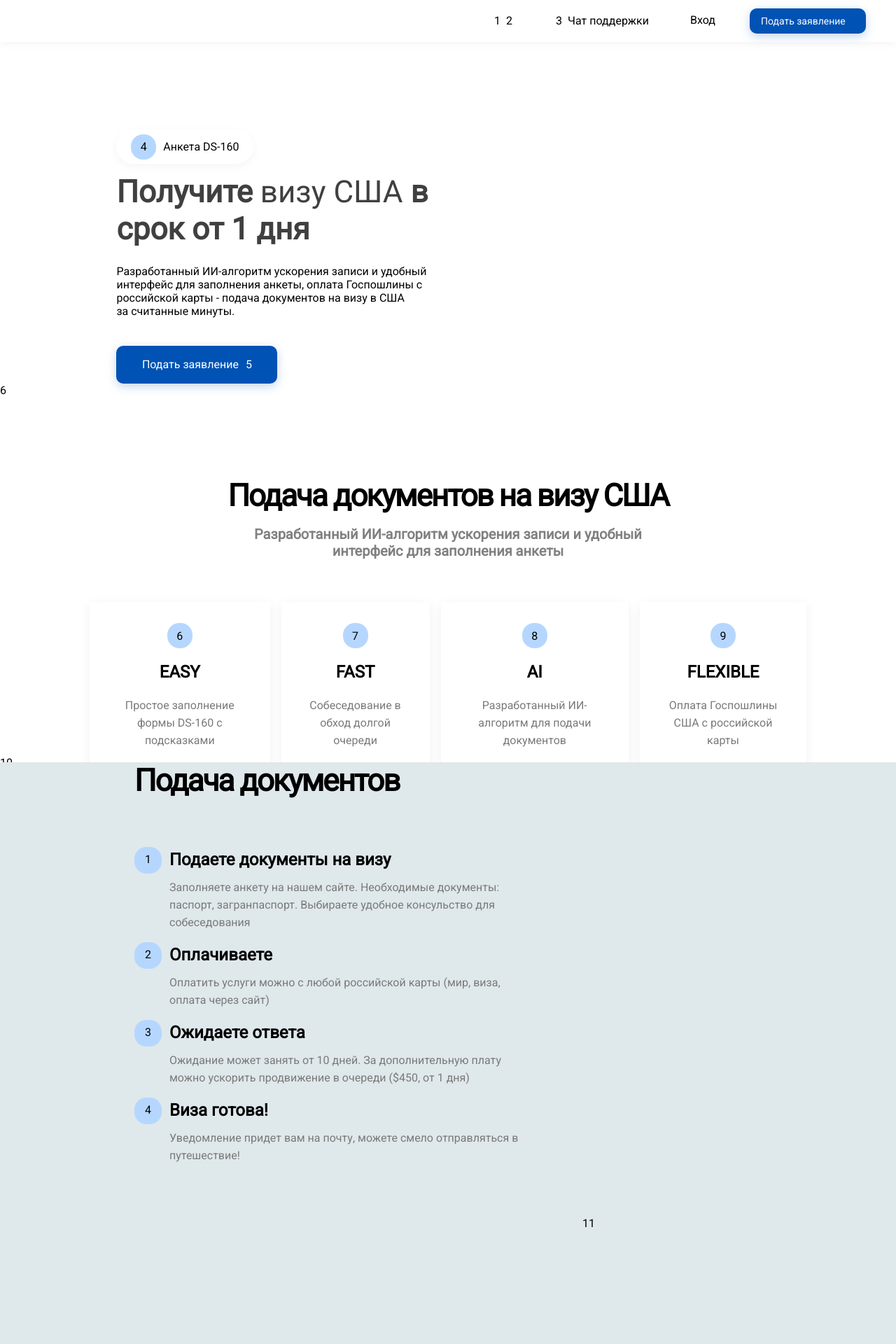
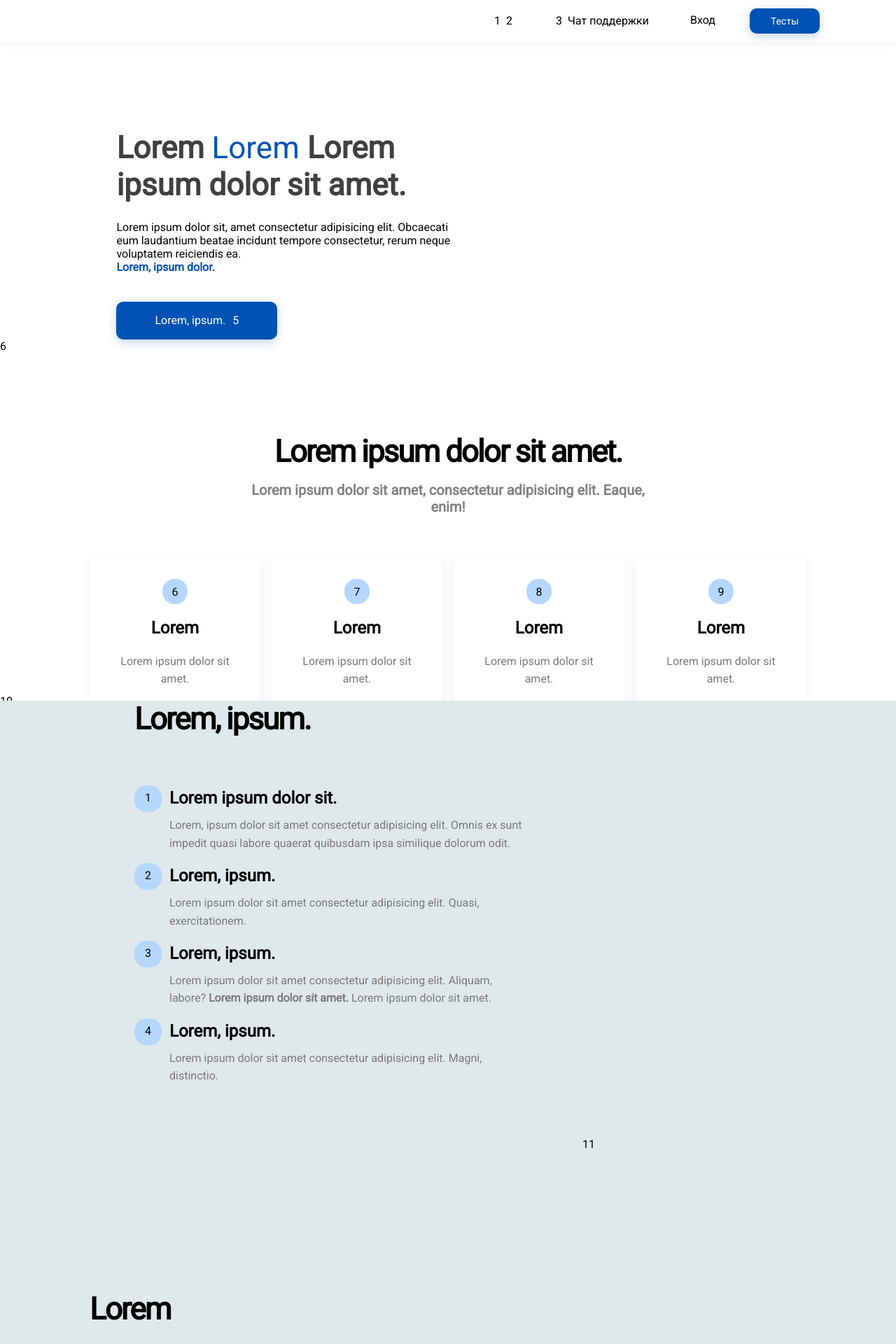
Before and after one commit to FrowningCat/psychology-tests, a React (Vite) app: page / in a window 1280 px wide. Shown: the top 1920 px of the page at 70% size. Built offline with nearby package versions, Linux system fonts and the light colour scheme.

Commit message:
small fix lending page

```diff
--- a/src/components/Lending/Lending.jsx
+++ b/src/components/Lending/Lending.jsx
@@ -26,39 +26,33 @@ export default function lending() {
                         </div>
                     </Link>
                 </div>
-                <Link to={'/authorization'} className="link_btn">
+                <Link to={'/personalAccount'} className="link_btn">
                     <div className="landing__header__button">
-                        <text className="link">Подать заявление</text>
+                        <text className="link">Тесты</text>
                     </div>
                 </Link>
             </header>
             <main className="landing__main">
                 <div className="landing__main__topDiv">
                     <div className="landing__main__topBlok">
-                        <div className="landing__main__typeOfQuestionnaire">
-                            <div className="landing__main__Clipboard">
-                                <div>4</div>
-                            </div>
-                            <text> Анкета DS-160</text>
-                        </div>
                         <div className="landing__main__topBlokTitle">
-                            Получите{' '}
-                            <text className="additionalColor">визу США</text> в
-                            срок от 1 дня
+                            Lorem <text className="additionalColor">Lorem</text>{' '}
+                            Lorem ipsum dolor sit amet.
                         </div>
                         <div className="main__topBlokText">
-                            Разработанный ИИ-алгоритм ускорения записи и удобный
-                            интерфейс для заполнения анкеты, оплата Госпошлины с
-                            российской карты - подача документов на визу в США
+                            Lorem ipsum dolor sit, amet consectetur adipisicing
+                            elit. Obcaecati eum laudantium beatae incidunt
+                            tempore consectetur, rerum neque voluptatem
+                            reiciendis ea.
                             <br />
                             <text className="additionalColor additionalWeight">
-                                за считанные минуты.
+                                Lorem, ipsum dolor.
                             </text>
                         </div>
                     </div>
                     <Link to={'/authorization'} className="link_btn">
                         <div className="landing__main__topButton link">
-                            <text>Подать заявление</text>
+                            <text>Lorem, ipsum.</text>
                             <div>5</div>
                         </div>
                     </Link>
@@ -67,11 +61,11 @@ export default function lending() {
                 <div className="landing__main__info">
                     <div className="landing__main__infoTitle">
                         <text className="landing__main__title">
-                            Подача документов на визу США
+                            Lorem ipsum dolor sit amet.
                         </text>
                         <text className="landing__main__infoText">
-                            Разработанный ИИ-алгоритм ускорения записи и удобный
-                            интерфейс для заполнения анкеты
+                            Lorem ipsum dolor sit amet, consectetur adipisicing
+                            elit. Eaque, enim!
                         </text>
                     </div>
                     <div className="landing__main__infoBlock">
@@ -80,10 +74,10 @@ export default function lending() {
                                 <div>6</div>
                             </div>
                             <div className="landing__main__infoBlockTitle">
-                                EASY
+                                Lorem
                             </div>
                             <div className="landing__main__infoBlockText">
-                                Простое заполнение формы DS-160 с подсказками
+                                Lorem ipsum dolor sit amet.
                             </div>
                         </div>
                         <div className="landing__main__infoDiv">
@@ -91,10 +85,10 @@ export default function lending() {
                                 <div>7</div>
                             </div>
                             <div className="landing__main__infoBlockTitle">
-                                FAST
+                                Lorem
                             </div>
                             <div className="landing__main__infoBlockText">
-                                Собеседование в обход долгой очереди
+                                Lorem ipsum dolor sit amet.
                             </div>
                         </div>
                         <div className="landing__main__infoDiv">
@@ -102,10 +96,10 @@ export default function lending() {
                                 <div>8</div>
                             </div>
                             <div className="landing__main__infoBlockTitle">
-                                AI
+                                Lorem
                             </div>
                             <div className="landing__main__infoBlockText">
-                                Разработанный ИИ-алгоритм для подачи документов
+                                Lorem ipsum dolor sit amet.
                             </div>
                         </div>
                         <div className="landing__main__infoDiv">
@@ -113,10 +107,10 @@ export default function lending() {
                                 <div>9</div>
                             </div>
                             <div className="landing__main__infoBlockTitle">
-                                FLEXIBLE
+                                Lorem
                             </div>
                             <div className="landing__main__infoBlockText">
-                                Оплата Госпошлины США с российской карты
+                                Lorem ipsum dolor sit amet.
                             </div>
                         </div>
                     </div>
@@ -125,7 +119,7 @@ export default function lending() {
                 <div className="landing__main__foooter">
                     <div className="landing__main__submissionOfBocuments">
                         <div className="landing__main__title">
-                            Подача документов
+                            Lorem, ipsum.
                         </div>
                         <div className="landing__main__submissionOfBocumentsStages">
                             <div className="landing__main__submissionOfBocumentsStage">
@@ -134,13 +128,13 @@ export default function lending() {
                                 </div>
                                 <div className="landing__main__stageDiv">
                                     <div className="landing__main__stageTitle">
-                                        Подаете документы на визу
+                                        Lorem ipsum dolor sit.
                                     </div>
                                     <div className="landing__main__stageText">
-                                        Заполняете анкету на нашем сайте.
-                                        Необходимые документы: паспорт,
-                                        загранпаспорт. Выбираете удобное
-                                        консульство для собеседования
+                                        Lorem, ipsum dolor sit amet consectetur
+                                        adipisicing elit. Omnis ex sunt impedit
+                                        quasi labore quaerat quibusdam ipsa
+                                        similique dolorum odit.
                                     </div>
                                 </div>
                             </div>
@@ -150,11 +144,11 @@ export default function lending() {
                                 </div>
                                 <div className="landing__main__stageDiv">
                                     <div className="landing__main__stageTitle">
-                                        Оплачиваете
+                                        Lorem, ipsum.
                                     </div>
                                     <div className="landing__main__stageText">
-                                        Оплатить услуги можно с любой российской
-                                        карты (мир, виза, оплата через сайт)
+                                        Lorem ipsum dolor sit amet consectetur
+                                        adipisicing elit. Quasi, exercitationem.
                                     </div>
                                 </div>
                             </div>
@@ -164,15 +158,15 @@ export default function lending() {
                                 </div>
                                 <div className="landing__main__stageDiv">
                                     <div className="landing__main__stageTitle">
-                                        Ожидаете ответа
+                                        Lorem, ipsum.
                                     </div>
                                     <div className="landing__main__stageText">
-                                        Ожидание может занять от 10 дней. За
-                                        дополнительную плату{' '}
+                                        Lorem ipsum dolor sit amet consectetur
+                                        adipisicing elit. Aliquam, labore?{' '}
                                         <text className="landing__additionalColor additionalWeight">
-                                            можно ускорить продвижение в очереди
+                                            Lorem ipsum dolor sit amet.
                                         </text>{' '}
-                                        ($450, от 1 дня)
+                                        Lorem ipsum dolor sit amet.
                                     </div>
                                 </div>
                             </div>
@@ -182,11 +176,11 @@ export default function lending() {
                                 </div>
                                 <div className="landing__main__stageDiv">
                                     <div className="landing__main__stageTitle">
-                                        Виза готова!
+                                        Lorem, ipsum.
                                     </div>
                                     <div className="landing__main__stageText">
-                                        Уведомление придет вам на почту, можете
-                                        смело отправляться в путешествие!
+                                        Lorem ipsum dolor sit amet consectetur
+                                        adipisicing elit. Magni, distinctio.
                                     </div>
                                 </div>
                             </div>
@@ -194,47 +188,43 @@ export default function lending() {
                     </div>
                     <div className="landing__main__iPhone">11</div>
                     <div className="landing__main__faq">
-                        <div className="landing__main__title">FAQ</div>
+                        <div className="landing__main__title">Lorem</div>
                         <div className="landing__main__faqDetails">
                             <details>
                                 <summary>
-                                    Сколько делают визу США?{' '}
+                                    Lorem ipsum dolor sit amet.{' '}
                                     <div className="chevron link">12</div>
                                 </summary>
                                 <div>
-                                    После приема документов на визу, консульство
-                                    берет время на их обработку и проверку. Как
-                                    правило, срок выдачи составляет около
-                                    недели. <br />В период наибольшей
-                                    загруженности инстанции этот период может
-                                    растягиваться по времени до 10-14 дней.
+                                    Lorem ipsum, dolor sit amet consectetur
+                                    adipisicing elit. Quibusdam, earum. <br />В
+                                    период наибольшей загруженности инстанции
+                                    этот период может растягиваться по времени
+                                    до 10-14 дней.
                                     <br />
-                                    Сотрудничая с нами можно ускорить процесс,
-                                    доплатив за срочность. В этом случае{' '}
+                                    Lorem ipsum dolor sit amet consectetur
+                                    adipisicing elit. Nemo, eveniet!{' '}
                                     <text className="additionalColor">
-                                        есть шанс получить визу в течение 3 дней
-                                        или при необходимости даже в течение 1
-                                        дня.
+                                        Lorem ipsum dolor sit amet, consectetur
+                                        adipisicing elit. Laboriosam, similique!
                                     </text>
                                 </div>
                             </details>
                             <details>
                                 <summary>
-                                    На сколько дают визу США?{' '}
+                                    Lorem ipsum dolor sit amet consectetur
+                                    adipisicing elit. Ipsa, voluptates?{' '}
                                     <div className="chevron link">13</div>
                                 </summary>
                                 <div>
-                                    Lorem ipsum dolor sit amet consectetur
-                                    adipisicing elit. Nobis pariatur
-                                    necessitatibus fugiat quae ipsam totam,
-                                    autem iusto, commodi vero mollitia ab
-                                    similique, quos consequuntur? Quam similique
-                                    velit expedita commodi accusantium?
+                                    Lorem ipsum dolor sit amet consectetur,
+                                    adipisicing elit. Vero nulla labore aliquid
+                                    ratione vel ab odio tempora odit quae magni?
                                 </div>
                             </details>
                             <details>
                                 <summary>
-                                    Что нужно для визы США?{' '}
+                                    Lorem ipsum dolor sit amet.{' '}
                                     <div className="chevron link">14</div>
                                 </summary>
                                 <div>
@@ -248,8 +238,8 @@ export default function lending() {
                             </details>
                             <details>
                                 <summary>
-                                    Размер консульского и сервисного сбора на
-                                    визу США?
+                                    Lorem ipsum dolor sit amet consectetur,
+                                    adipisicing elit. Dolorem, atque.
                                     <div className="chevron link">15</div>
                                 </summary>
                                 <div>
@@ -263,7 +253,7 @@ export default function lending() {
                             </details>
                             <details>
                                 <summary>
-                                    Какие типы визы бывают?{' '}
+                                    Lorem ipsum dolor sit amet.{' '}
                                     <div className="chevron link">16</div>
                                 </summary>
                                 <div>
@@ -279,17 +269,17 @@ export default function lending() {
                     </div>
                     <div className="landing__main__questions">
                         <div className="landing__main__title">
-                            Остались вопросы?
+                            Lorem ipsum dolor sit amet.
                         </div>
                         <div className="landing__main__questionsMain">
                             <div className="landing__main__questionsText">
-                                Напишите нам в телеграм
+                                Lorem ipsum dolor sit amet.
                             </div>
                             <Link to={'https://t.me/Frowning_Cat'}>
                                 <div className="landing__main__questionsButton link">
                                     <div>17</div>
                                     <text className="landing__main__questionsButtonText">
-                                        Чат поддержки
+                                        Lorem ipsum.
                                     </text>
                                 </div>
                             </Link>
@@ -297,6 +287,29 @@ export default function lending() {
                     </div>
                 </div>
             </main>
+            <footer className="landing__footer">
+                <div className="landing__footer__divText1">
+                    <Link to={'https://t.me/Frowning_Cat'}>
+                        <text className="landing__footer__telegram">
+                            <div>18</div>
+                            Чат поддержки
+                        </text>
+                    </Link>
+                    <text>©2024. Все права защищены</text>
+                    <Link to={'https://t.me/Frowning_Cat'}>
+                        <text>Условия использования сервиса</text>
+                    </Link>
+                    <Link to={'https://t.me/Frowning_Cat'}>
+                        <text>Политика конфиденциальности</text>
+                    </Link>
+                </div>
+                <div className="landing__footer__divText2">
+                    <text>
+                        Сайт не является публичной офертой согласно положениям
+                        статьи 437 ГК РФ. ИП ..ОГРНИП 317505300078169
+                    </text>
+                </div>
+            </footer>
         </div>
     );
 }
--- a/src/components/Lending/lending.css
+++ b/src/components/Lending/lending.css
@@ -1,5 +1,13 @@
 .link:hover {
   cursor: pointer;
+}
+
+.additionalColor {
+  color: #0052b4;
+}
+
+.additionalWeight {
+  font-weight: 600;
 }
 
 .landing__header {
@@ -33,7 +41,7 @@
 }
 .landing__header__button {
   height: 36px;
-  width: 150px;
+  width: 100px;
   display: flex;
   color: #fff;
   background: #0052b4;
@@ -45,8 +53,9 @@
   font-size: 14px;
   line-height: 20px;
   gap: 10px;
-  padding-left: 16px;
   transition: background-color 1s;
+  box-sizing: border-box;
+  justify-content: center;
 }
 .landing__header__button:hover {
   background-color: #bdc0c3;
@@ -66,17 +75,6 @@
   border-radius: 17px;
   justify-content: center;
   align-items: center;
-}
-.landing__main__typeOfQuestionnaire {
-  width: 196px;
-  height: 49px;
-  display: flex;
-  align-items: center;
-  justify-content: center;
-  gap: 10px;
-  background-color: #fff;
-  border-radius: 46px;
-  filter: drop-shadow(0px 4px 6px rgba(0, 0, 0, 0.04));
 }
 .landing__main__topBlok {
   display: grid;
@@ -300,4 +298,33 @@
   font-size: 16px;
   line-height: 21.86px;
   color: #fff;
+}
+.landing__footer {
+  background-color: #081627;
+  height: 100px;
+  font-size: 14px;
+  line-height: 19.12px;
+  color: #7a7a7a;
+  display: grid;
+}
+.landing__footer__divText1 {
+  width: 70%;
+  margin: auto;
+  display: flex;
+  justify-content: space-between;
+  align-items: center;
+}
+.landing__footer__telegram {
+  color: #fff;
+  display: flex;
+  gap: 8px;
+  align-items: center;
+}
+.landing__footer__divText2 {
+  margin: auto;
+  display: flex;
+  justify-content: space-between;
+  font-size: 12px;
+  font-weight: 16px;
+  line-height: 16.39px;
 }/*# sourceMappingURL=lending.css.map */
--- a/src/components/Lending/lending.scss
+++ b/src/components/Lending/lending.scss
@@ -35,6 +35,14 @@ $footerOfferHeightText: 16.39px;
     cursor: pointer;
 }
 
+.additionalColor {
+    color: $buttonColor;
+}
+
+.additionalWeight {
+    font-weight: $mainSizeText;
+}
+
 .landing {
     &__header {
         height: 60px;
@@ -66,7 +74,7 @@ $footerOfferHeightText: 16.39px;
         }
         &__button {
             height: 36px;
-            width: 150px;
+            width: 100px;
             display: flex;
             color: $buttonTextColor;
             background: $buttonColor;
@@ -78,8 +86,9 @@ $footerOfferHeightText: 16.39px;
             font-size: $footerWeightText;
             line-height: $buttonLineHeightText;
             gap: 10px;
-            padding-left: 16px;
             transition: background-color 1s;
+            box-sizing: border-box;
+            justify-content: center;
         }
         &__button:hover {
             background-color: #bdc0c3;
@@ -101,17 +110,6 @@ $footerOfferHeightText: 16.39px;
             border-radius: 17px;
             justify-content: center;
             align-items: center;
-        }
-        &__typeOfQuestionnaire {
-            width: 196px;
-            height: 49px;
-            display: flex;
-            align-items: center;
-            justify-content: center;
-            gap: 10px;
-            background-color: $headerBackgroundColor;
-            border-radius: 46px;
-            filter: drop-shadow(0px 4px 6px rgba(0, 0, 0, 4%));
         }
         &__topBlok {
             display: grid;
@@ -337,4 +335,33 @@ $footerOfferHeightText: 16.39px;
             color: $headerBackgroundColor;
         }
     }
+    &__footer {
+        background-color: $footerBackgroundColor;
+        height: 100px;
+        font-size: $footerWeightText;
+        line-height: $footerLineHeightText;
+        color: $additionalTextColor;
+        display: grid;
+        &__divText1 {
+            width: 70%;
+            margin: auto;
+            display: flex;
+            justify-content: space-between;
+            align-items: center;
+        }
+        &__telegram {
+            color: $headerBackgroundColor;
+            display: flex;
+            gap: 8px;
+            align-items: center;
+        }
+        &__divText2 {
+            margin: auto;
+            display: flex;
+            justify-content: space-between;
+            font-size: $footerOfferWeightText;
+            font-weight: $mainWeightText;
+            line-height: $footerOfferHeightText;
+        }
+    }
 }
```
Also changed, not shown: 1 other file (tests, documents, lock files or other folders).
